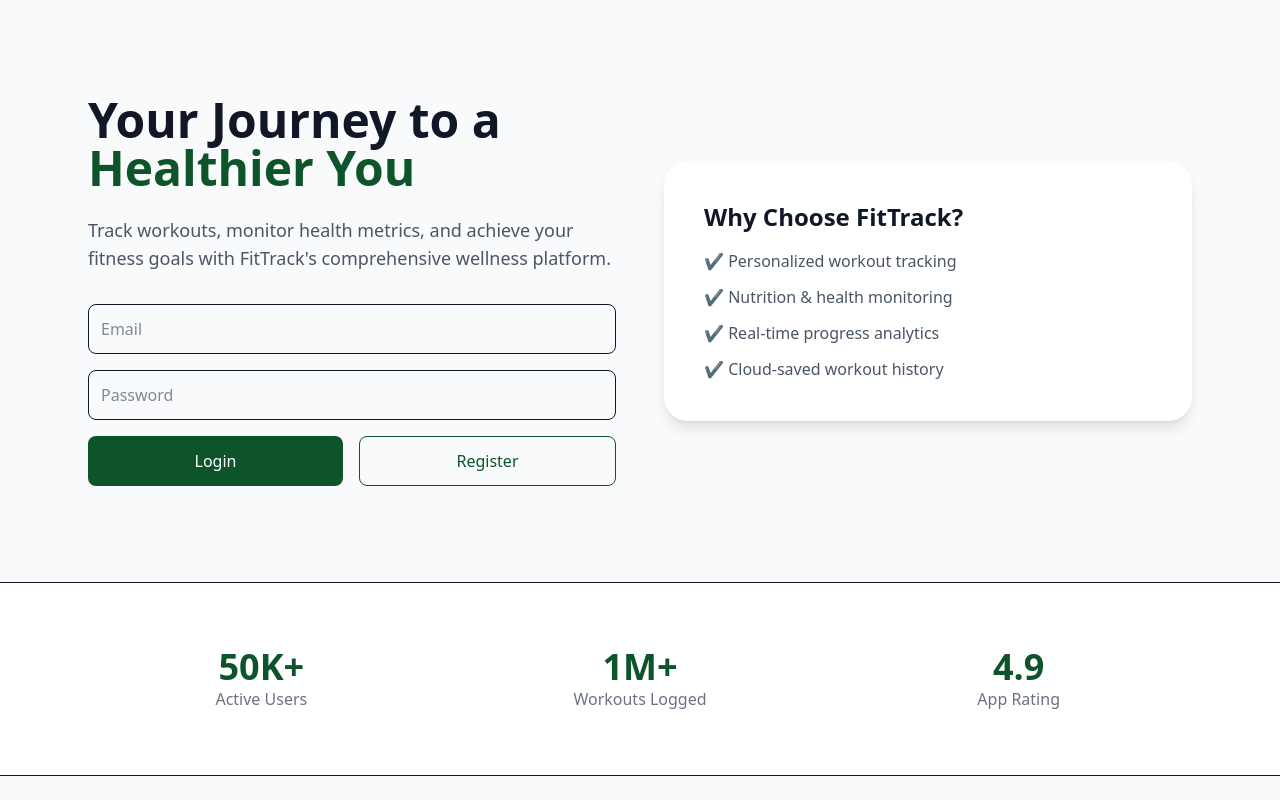
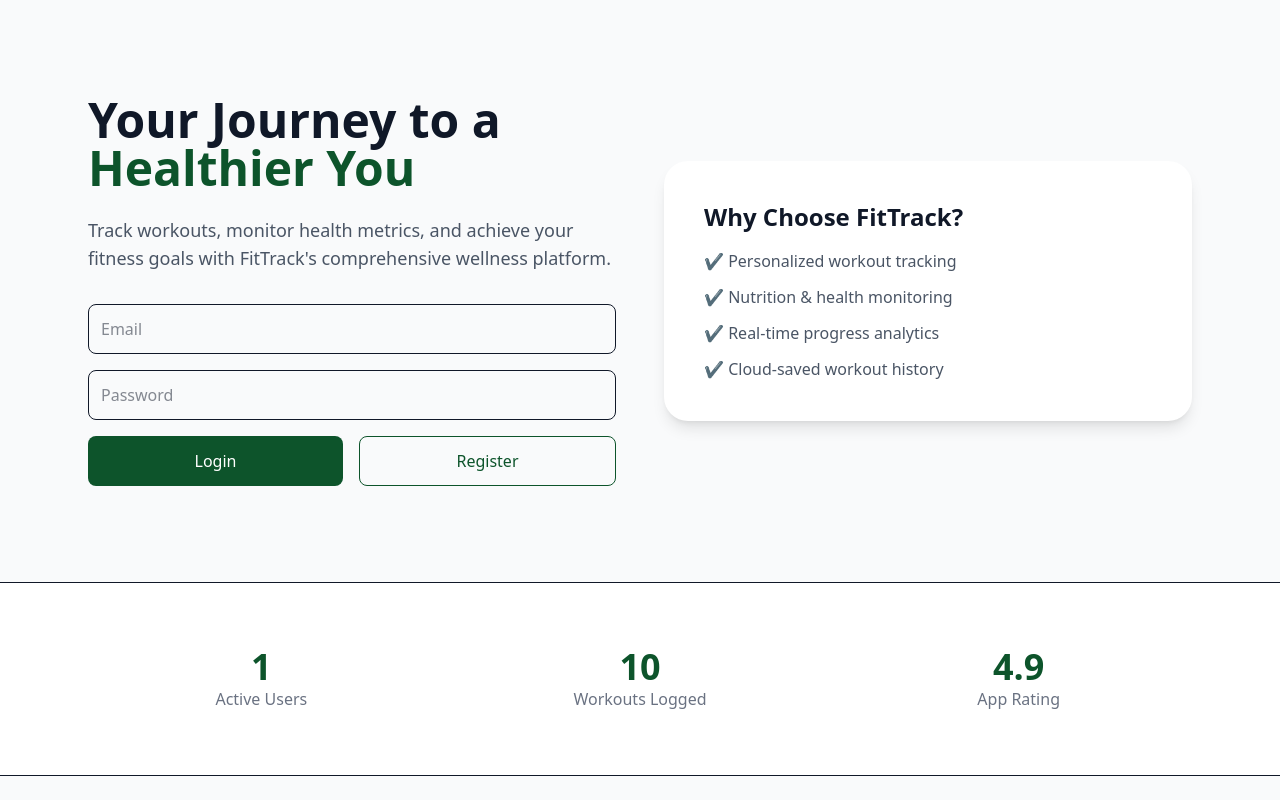
Before and after one commit to OluwadamilolaOlaniyan/Fitness-Tracker, a React (Vite) app: page / in a window 1280 px wide. Shown: the top 800 px of the page. Built offline with nearby package versions, Linux system fonts and the light colour scheme; no server answers.

Commit message:
updated Home Page

```diff
--- a/src/pages/Home.jsx
+++ b/src/pages/Home.jsx
@@ -77,8 +77,8 @@
   ];
 
   const stats = [
-    { value: "50K+", label: "Active Users" },
-    { value: "1M+", label: "Workouts Logged" },
+    { value: "1", label: "Active Users" },
+    { value: "10", label: "Workouts Logged" },
     { value: "4.9", label: "App Rating" },
   ];
 
```
